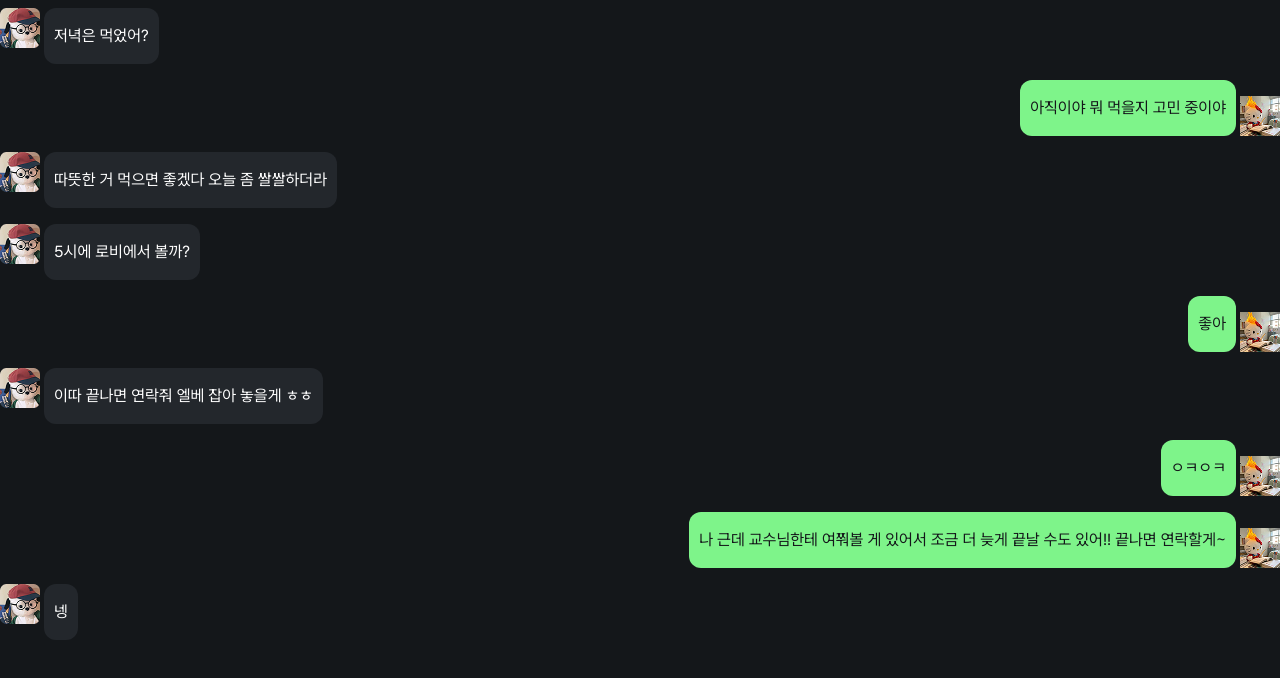
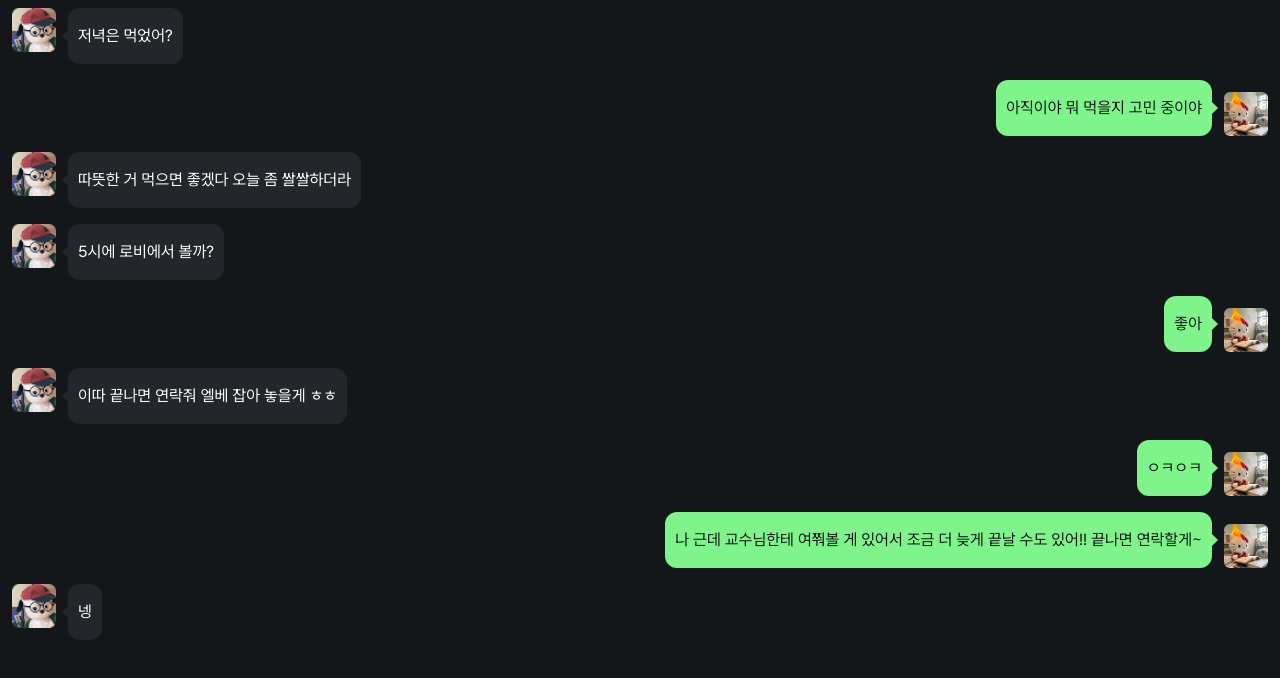
Before and after one commit to CEOS-Developers/react-messenger-23rd, a React (Vite) app: page / in a window 1280 px wide. Shown: the top 678 px of the page. Built offline with nearby package versions, Linux system fonts and the light colour scheme.

Commit message:
feat: refine chat bubble UI with tail and layout constraints

```diff
--- a/src/components/ChatRoom/ReceivedBubble.tsx
+++ b/src/components/ChatRoom/ReceivedBubble.tsx
@@ -9,11 +9,22 @@ export default function ReceivedBubble({ message }: Props) {
     <main className="flex gap-1 my-2">
       {/* 프로필 */}
       <div>
-        <img src="/images/profiles/kimjiwon.png" alt="profileImage" />
+        <img
+          src="/images/profiles/kimjiwon.png"
+          className="w-11 h-11 shrink-0"
+          alt="profileImage"
+        />
         {/* 우선 상대방 김지원으로 고정 */}
       </div>
       {/* 대화 내용 */}
-      <div className="bg-gray80 text-white px-2.5 py-4 rounded-xl gap-2.5">
+      <div
+        className="relative bg-gray80 text-white px-2.5 py-4 rounded-xl gap-2.5 ml-2 max-w-[70%]
+      after:content-[''] after:absolute
+      after:top-1/2 after:-translate-y-1/2 after:-left-3
+      after:border-t-[6px] after:border-b-[6px] after:border-l-[6px] after:border-r-[6px]
+      after:border-r-gray80
+      after:border-b-transparent after:border-t-transparent after:border-l-transparent"
+      >
         {message.text}
       </div>
     </main>
--- a/src/components/ChatRoom/Sentbubble.tsx
+++ b/src/components/ChatRoom/Sentbubble.tsx
@@ -8,12 +8,23 @@ export default function SentBubble({ message }: Props) {
   return (
     <main className="flex justify-end items-end gap-1 my-2">
       {/* 대화 내용 */}
-      <div className="bg-main2 text-black px-2.5 py-4 rounded-xl gap-2.5">
+      <div
+        className="relative bg-main2 text-black px-2.5 py-4 rounded-xl gap-2.5 mr-2 max-w-[70%]
+      after:content-[''] after:absolute
+      after:top-1/2 after:-translate-y-1/2 after:-right-3
+      after:border-t-[6px] after:border-b-[6px] after:border-l-[6px] after:border-r-[6px]
+      after:border-l-main2
+      after:border-b-transparent after:border-t-transparent after:border-r-transparent"
+      >
         {message.text}
       </div>
       {/* 프로필 */}
       <div>
-        <img src="/images/profiles/leewoorim.png" alt="profileImage" />
+        <img
+          src="/images/profiles/leewoorim.png"
+          className="w-11 h-11 shrink-0 rounded-md"
+          alt="profileImage"
+        />
       </div>
     </main>
   );
--- a/src/pages/ChatRoom.tsx
+++ b/src/pages/ChatRoom.tsx
@@ -22,7 +22,7 @@ export default function ChatRoomPage() {
       <ChatHeader />
       <NoticeBar />
       {/* 메세지 리스트 */}
-      <div className="flex flex-col flex-1 overflow-y-auto">
+      <div className="flex flex-col flex-1 overflow-y-auto px-3">
         {messages.map((msg) => (
           <div key={msg.id}>
             {msg.senderId === currentUserId ? (
```
